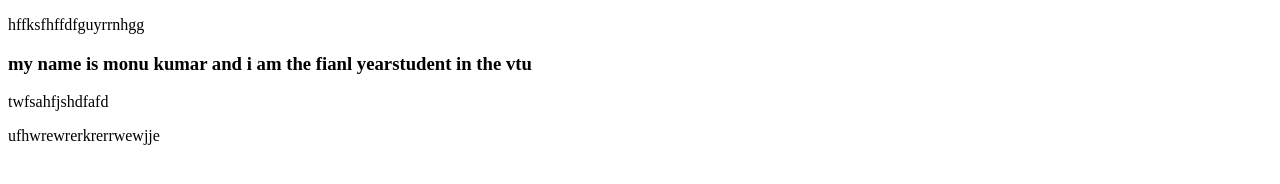
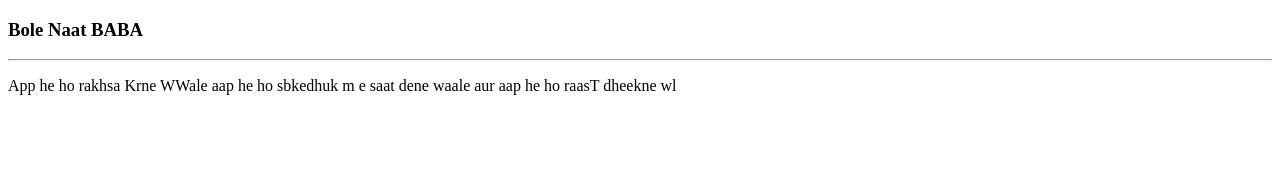
Before and after one commit to Monukumar001/first-work, a plain HTML site: page index.html in a window 1280 px wide. Drawn offline with Linux system fonts and the light colour scheme.

Commit message:
Fix index.htnl file

```diff
--- a/index.html
+++ b/index.html
@@ -4,15 +4,11 @@
     <meta charset="UTF-8">
     <meta http-equiv="X-UA-Compatible" content="IE=edge">
     <meta name="viewport" content="width=device-width, initial-scale=1.0">
-    <title>My titke</title>
+    <title>choudhary shaab</title>
 </head>
 <body>
-
-    <p>
-hffksfhffdfguyrrnhgg
-<h3>my name is monu kumar and i am the fianl  yearstudent in the vtu </h3>
-<P>twfsahfjshdfafd</P>
-<p>ufhwrewrerkrerrwewjje</p>
-    </p>
+<h3>Bole Naat BABA</h3><hr>
+<P>App he ho rakhsa Krne WWale aap he ho sbkedhuk m
+    e saat dene waale aur aap he ho raasT dheekne wl</P>
 </body>
 </html>
```
